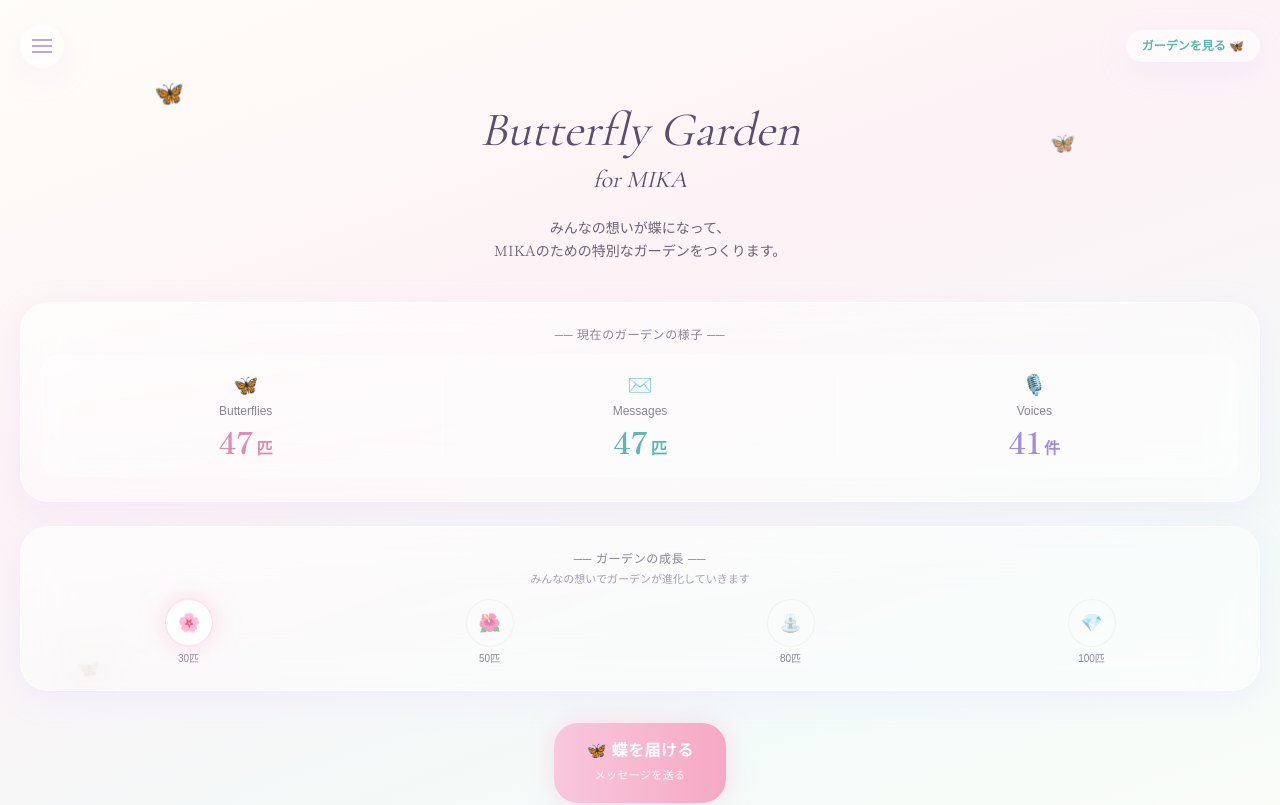
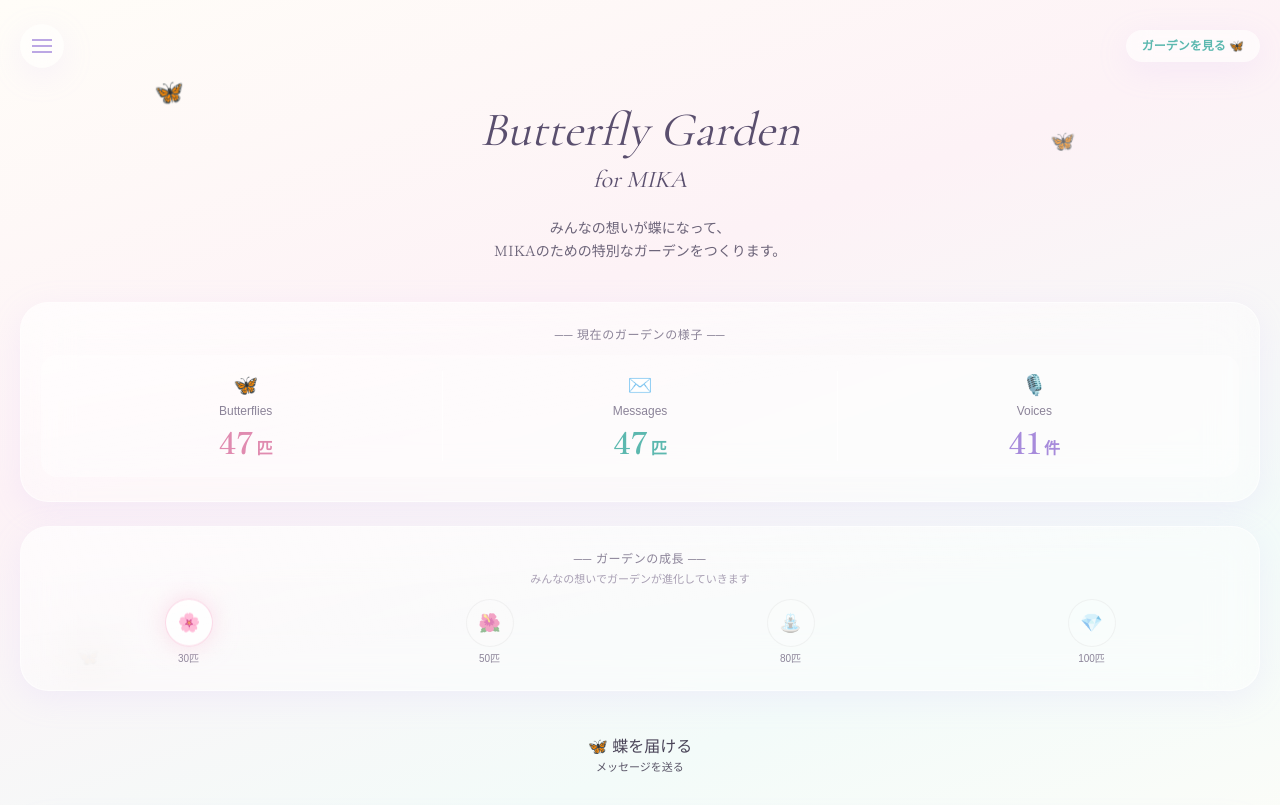
Before and after one commit to niyapop67/Butterfly-garden, a Next.js app: page / in a window 1280 px wide. Shown: the top 805 px of the page. Built offline with nearby package versions, Linux system fonts and the light colour scheme; a web font is replaced by a local one.

Commit message:
fix CrystalButton type error

```diff
--- a/src/components/ui/CrystalButton.tsx
+++ b/src/components/ui/CrystalButton.tsx
@@ -1,35 +1,19 @@
 "use client";
 
-import { ButtonHTMLAttributes, ReactNode } from "react";
-import { motion } from "framer-motion";
+import { motion, type HTMLMotionProps } from "framer-motion";
+import { ReactNode } from "react";
 
-interface CrystalButtonProps extends ButtonHTMLAttributes<HTMLButtonElement> {
+interface CrystalButtonProps extends Omit<HTMLMotionProps<"button">, "children"> {
   children: ReactNode;
-  variant?: "primary" | "secondary";
 }
 
-export default function CrystalButton({
-  children,
-  variant = "primary",
-  className = "",
-  ...rest
-}: CrystalButtonProps) {
-  const base =
-    "rounded-crystal px-8 py-4 font-body font-bold text-base tracking-wide transition-shadow duration-300";
-
-  const variants = {
-    primary:
-      "bg-gradient-to-r from-baby-pink to-[#f6a8c4] text-white shadow-glow-pink hover:shadow-[0_0_36px_rgba(248,200,220,0.85)]",
-    secondary:
-      "bg-white/60 border border-tiffany/50 text-[#4a4458] backdrop-blur-md hover:shadow-glow-tiffany",
-  };
-
+export default function CrystalButton({ children, className = "", ...props }: CrystalButtonProps) {
   return (
     <motion.button
-      whileTap={{ scale: 0.98 }}
-      whileHover={{ scale: 1.01 }}
-      className={`${base} ${variants[variant]} ${className}`}
-      {...rest}
+      whileHover={{ scale: 1.05 }}
+      whileTap={{ scale: 0.95 }}
+      className={`relative px-6 py-3 rounded-2xl font-medium transition-shadow ${className}`}
+      {...props}
     >
       {children}
     </motion.button>
```
Also changed, not shown: 1 other file (tests, documents, lock files or other folders).
